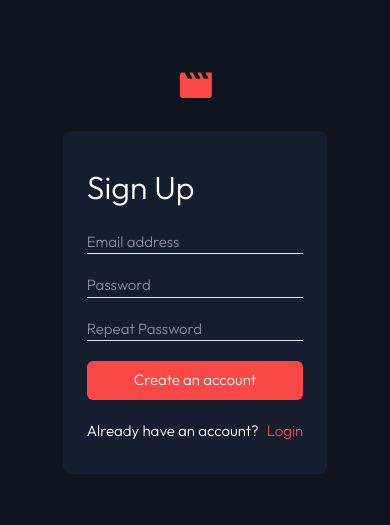
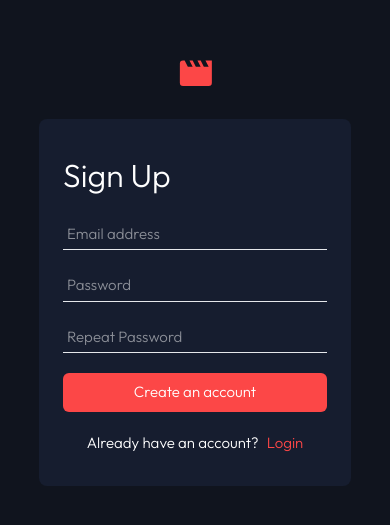
Before and after one commit to BigDahn/Entertainment-web-app, a React (Vite) app: page /signup in a window 390 px wide. Shown: the part 149-674 px from the top of the page. Built offline with nearby package versions, Linux system fonts and the light colour scheme.

Commit message:
auth responsiveness done

```diff
--- a/src/Pages/Auth/Login.jsx
+++ b/src/Pages/Auth/Login.jsx
@@ -25,7 +25,7 @@ function Login() {
     <div className="flex flex-col gap-[4rem] items-center justify-center max-w-[100vh]   m-auto h-[100vh] ">
       <img src="/assets/logo.svg" />
       <form
-        className="flex-col flex gap-5 bg-[#161D2F] lg:w-[46%] px-6 py-[2rem]  rounded-lg"
+        className="flex-col flex gap-5 bg-[#161D2F] w-[80%] md:w-[60%] lg:w-[46%] px-6 py-[2rem]  rounded-lg"
         onSubmit={(e) => onSubmit(e)}
       >
         <h2 className="text-white font-light  text-[32px] font-Outfit">
--- a/src/Pages/Auth/Signup.jsx
+++ b/src/Pages/Auth/Signup.jsx
@@ -10,8 +10,6 @@ function Signup() {
   const [repeatPassword, setRepeatPassword] = useState();
 
   const [error, setError] = useState("");
-
-  console.log(Email);
 
   function handleSubmit(e) {
     e.preventDefault();
@@ -32,7 +30,7 @@ function Signup() {
     }
   }
   return (
-    <div className="flex flex-col gap-[1rem] items-center justify-center max-w-[100vh]   m-auto h-[100vh] ">
+    <div className="flex flex-col gap-[1rem] items-center justify-center    m-auto h-[100vh] ">
       <img src="/assets/logo.svg" />
 
       <div
@@ -45,7 +43,7 @@ function Signup() {
         <p>{error}</p>
       </div>
       <form
-        className="flex-col flex gap-5 bg-[#161D2F] lg:w-[46%] px-6 py-[2rem]  rounded-lg"
+        className="flex-col flex gap-5 bg-[#161D2F] w-[80%] md:w-[60%] lg:w-[46%] px-6 py-[2rem]  rounded-lg"
         onSubmit={(e) => handleSubmit(e)}
       >
         <h2 className="text-white font-light text-[32px] font-Outfit ">
@@ -55,7 +53,7 @@ function Signup() {
           type="email"
           name="email"
           placeholder="Email address"
-          className="border-b  border-gray-200 active:outline-none outline-none text-white focus:text-red-500 font-Outfit font-light text-[15px] "
+          className="border-b autofill:shadow-[inset_0_0_0px_1000px_#161D2F]  border-gray-200  autofill:text-gray-600 active:outline-none outline-none py-1 px-1 text-white font-Outfit text-[15px] font-light focus:text-red-500 "
           onChange={(e) => setEmail(e.target.value)}
           required
         />
@@ -63,14 +61,14 @@ function Signup() {
           type="password"
           name="password"
           placeholder="Password"
-          className="border-b  border-gray-200 active:outline-none outline-none font-Outfit font-light text-[15px] text-white"
+          className="border-b autofill:shadow-[inset_0_0_0px_1000px_#161D2F]  border-gray-200  autofill:text-gray-600 active:outline-none outline-none py-1 px-1 text-white font-Outfit text-[15px] font-light focus:text-red-500 "
           onChange={(e) => setPassword(e.target.value)}
         />
         <input
           type="password"
           name="Repeat password"
           placeholder="Repeat Password"
-          className="border-b  border-gray-200 active:outline-none outline-none font-Outfit font-light text-[15px] text-white"
+          className="border-b autofill:shadow-[inset_0_0_0px_1000px_#161D2F]  border-gray-200  autofill:text-gray-600 active:outline-none outline-none py-1 px-1 text-white font-Outfit text-[15px] font-light focus:text-red-500 "
           onChange={(e) => setRepeatPassword(e.target.value)}
         />
         <button className="bg-[#FC4747] px-3 py-2 rounded-md text-white font-Outfit font-light text-[15px] cursor-pointer">
```
